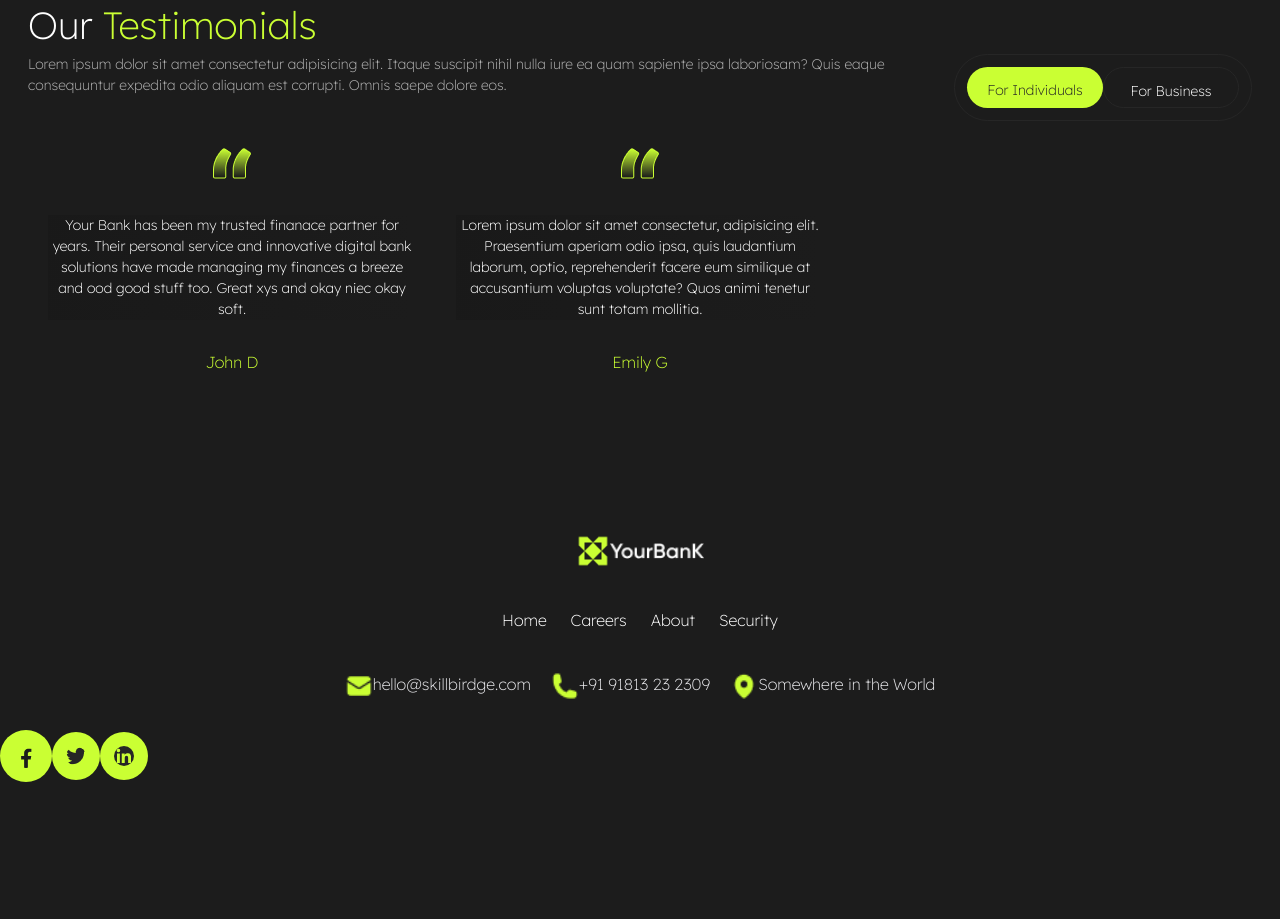
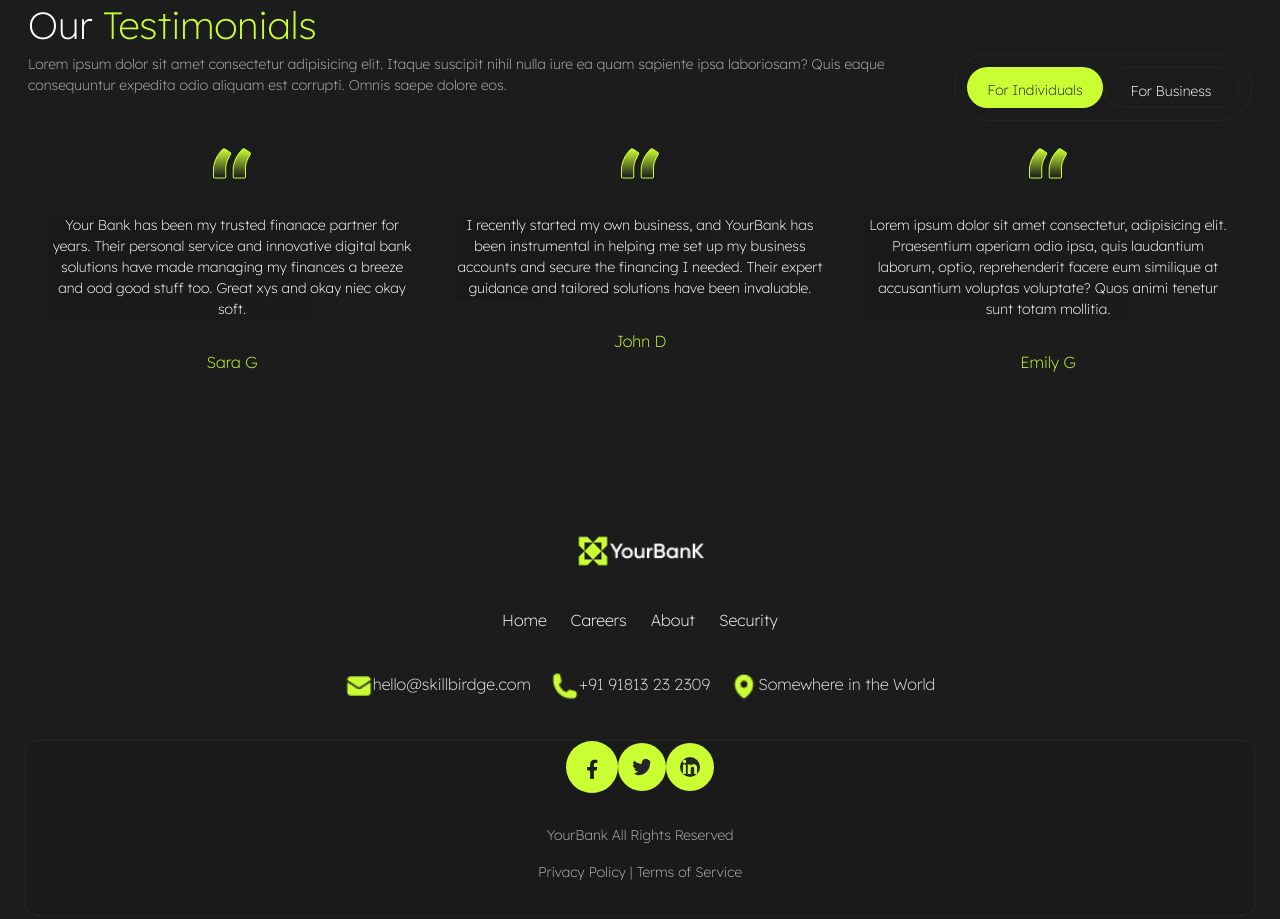
Before and after one commit to daysuwaa/Bank-Website, a React (Create React App) app: page /Bank-Website/bank/signup in a window 1280 px wide. Shown: the part 880-1799 px from the top of the page. Before the commit the page ends 1662 px from the top, so only its background shows below. Built offline with nearby package versions, Linux system fonts and the light colour scheme.

Commit message:
Commit:Done with Sign up

```diff
--- a/src/components/Footer.jsx
+++ b/src/components/Footer.jsx
@@ -68,14 +68,23 @@ const Footer = () => {
         </ul>
         </div>
 </div>
+<div style={{ border:'1px solid #262626', borderRadius:'12px', margin:'10px 25px' ,background: 'var(--grey-10, #1A1A1A)'}}>
+<div className='' style={{display: 'flex', flexDirection: 'row', alignItems: 'center', justifyContent: 'center', alignSelf: 'stretch',}}>
 
-<div className='ml-auto mr-auto ' style={{display: 'flex',flexDirection: 'row',alignItems: 'center',gap: '-24px',alignSelf: 'stretch', justifyItems:'center' }}>
-  <div style={{display: 'flex',alignItems: 'flex-start',gap:' 8px'}} className="justify-center items-center"></div>
-  <img src={Facebook} alt='gmail' style={{display:'flex', padding:'14px',  borderRadius: '100px',background: 'var(--green-60, #CAFF33)'}}/>
-  <img src={Linked} alt='facebook'style={{display:'flex', padding:'14px',borderRadius: '100px',background: 'var(--green-60, #CAFF33)'}}/>
-  <img src={Twitter} alt='apple' style={{display:'flex', padding:'14px', borderRadius: '100px',background: 'var(--green-60, #CAFF33)'}}/>
+  <img src={Facebook} alt='gmail' style={{padding:'14px', borderRadius: '100px', background: 'var(--green-60, #CAFF33)'}}/>
+  <img src={Linked} alt='facebook' style={{padding:'14px', borderRadius: '100px', background: 'var(--green-60, #CAFF33)'}}/>
+  <img src={Twitter} alt='apple' style={{padding:'14px', borderRadius: '100px', background: 'var(--green-60, #CAFF33)'}}/>
+
 </div>
 
+<div style={{textAlign:'center',  }}>
+<p style={{color: 'var(--grey-shades-70, #B3B3B3)',fontFamily: 'Lexend',fontSize: '14px',fontStyle: 'normal',fontWeight: '300',lineHeight:  '21px',paddingTop:'2rem'
+}}>YourBank All Rights Reserved</p>
+  <p style={{color: 'var(--grey-shades-70, #B3B3B3)',fontFamily: 'Lexend',fontSize: '14px',fontStyle: 'normal',fontWeight: '300',lineHeight:  '21px',paddingTop:'1rem',paddingBottom:'2rem'
+}}>Privacy Policy | Terms of Service</p>
+</div>
+
+    </div>
     </div>
   )
 }
--- a/src/components/Signup.jsx
+++ b/src/components/Signup.jsx
@@ -180,6 +180,13 @@ const Signup = () => {
            <p style={{background: 'linear-gradient(270deg, rgba(25, 25, 25, 0.00) 0%, #191919 105.84%)', color:'var(--absolute-white, #FFF)', textAlign:'center', fontFamily:'Lexend', fontSize:'14px', fontStyle:'normal'}}>
                Your Bank has been my trusted finanace partner for years. Their personal service and innovative digital bank solutions have made managing my finances a breeze and ood good stuff too. Great xys and okay niec okay soft.
             </p>
+            <p style={{color: 'var(--green-60, #CAFF33)',textAlign: 'center',fontFamily: 'Lexend',fontSize: '16px',fontStyle: 'normal',fontWeight: '500',lineHeight: '24px'}}>Sara G</p>
+        </div>
+        <div style={{ display: 'flex', padding: '20px', flexDirection: 'column', alignItems: 'center', gap: '30px', alignSelf: 'stretch' }}>
+            <img src={Apos} alt='app' className='justify-center items-center w-[44px] h-[44px] flex gap-[16px]' style={{}} />
+           <p style={{background: 'linear-gradient(270deg, rgba(25, 25, 25, 0.00) 0%, #191919 105.84%)', color:'var(--absolute-white, #FFF)', textAlign:'center', fontFamily:'Lexend', fontSize:'14px', fontStyle:'normal'}}>
+           I recently started my own business, and YourBank has been instrumental in helping me set up my business accounts and secure the financing I needed. Their expert guidance and tailored solutions have been invaluable.
+            </p>
             <p style={{color: 'var(--green-60, #CAFF33)',textAlign: 'center',fontFamily: 'Lexend',fontSize: '16px',fontStyle: 'normal',fontWeight: '500',lineHeight: '24px'}}>John D</p>
         </div>
 
```
